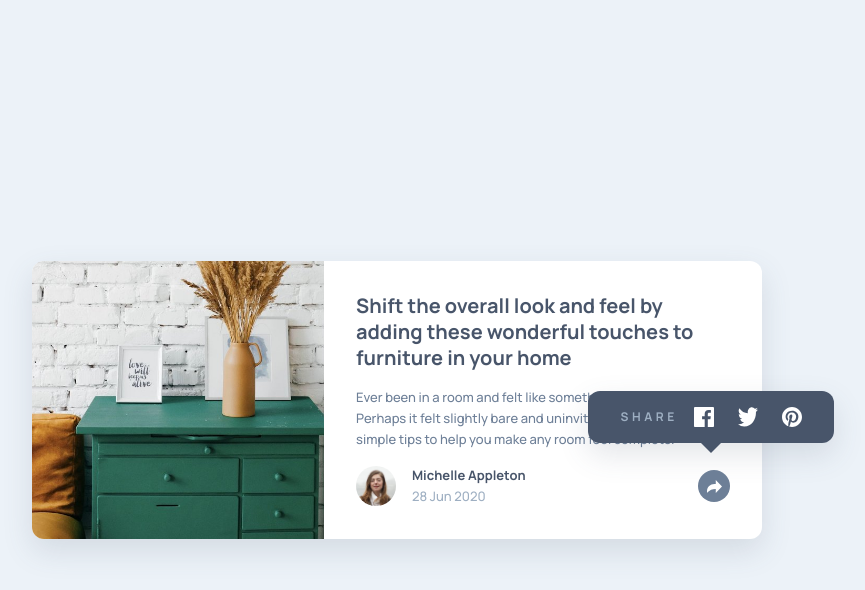
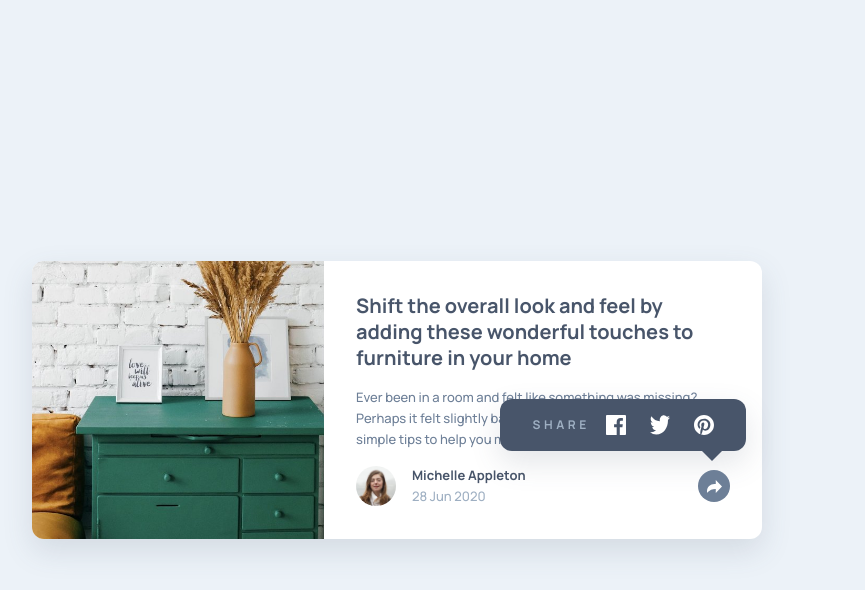
Before and after one commit to Kking927/article-preview-component, a plain HTML site: page index.html in a window 1280 px wide. Both pictures are taken after a click on the button "Share article". Shown: the whole page, without its empty margins (243-1108 px from the left). Drawn offline with Linux system fonts and the light colour scheme.

Commit message:
Update style.css

```diff
--- a/style.css
+++ b/style.css
@@ -225,11 +225,12 @@ main {
 .card__share-menu {
   display: none;
   position: absolute;
-  inset: -1.25rem -2rem -1.5rem -2rem;
+  inset: -1.25rem calc(-1 * clamp(var(--space-5), 1.25rem + 1vw, var(--space-6)))
+         calc(-1 * clamp(var(--space-5), 1.25rem + 1vw, var(--space-6)))
+         calc(-1 * clamp(var(--space-5), 1.25rem + 1vw, var(--space-6)));
   background-color: var(--clr-primary);
   border-radius: 0 0 var(--radius-md) var(--radius-md);
-  padding: clamp(0.75rem, 0.5rem + 1vw, 1rem)
-    clamp(1.25rem, 0.75rem + 2vw, 2rem);
+  padding: clamp(0.75rem, 0.5rem + 1vw, 1rem) clamp(1.25rem, 0.75rem + 2vw, 2rem);
   align-items: center;
   gap: var(--space-4);
   z-index: 10;
@@ -303,8 +304,8 @@ main {
   .card__share-menu {
     inset: auto;
     position: absolute;
-    bottom: 4rem;
-    right: -6.5rem;
+    bottom: 3.5rem;
+    right: -1rem;
     padding: clamp(0.75rem, 0.5rem + 1vw, 1rem) clamp(1.25rem, 0.75rem + 2vw, 2rem);
     border-radius: var(--radius-md);
     box-shadow: var(--shadow-card);
@@ -314,8 +315,7 @@ main {
     content: "";
     position: absolute;
     top: 100%;
-    left: 50%;
-    transform: translateX(-50%);
+    right: 1.5rem;
     border-width: 10px;
     border-style: solid;
     border-color: var(--clr-primary) transparent transparent transparent;
```
